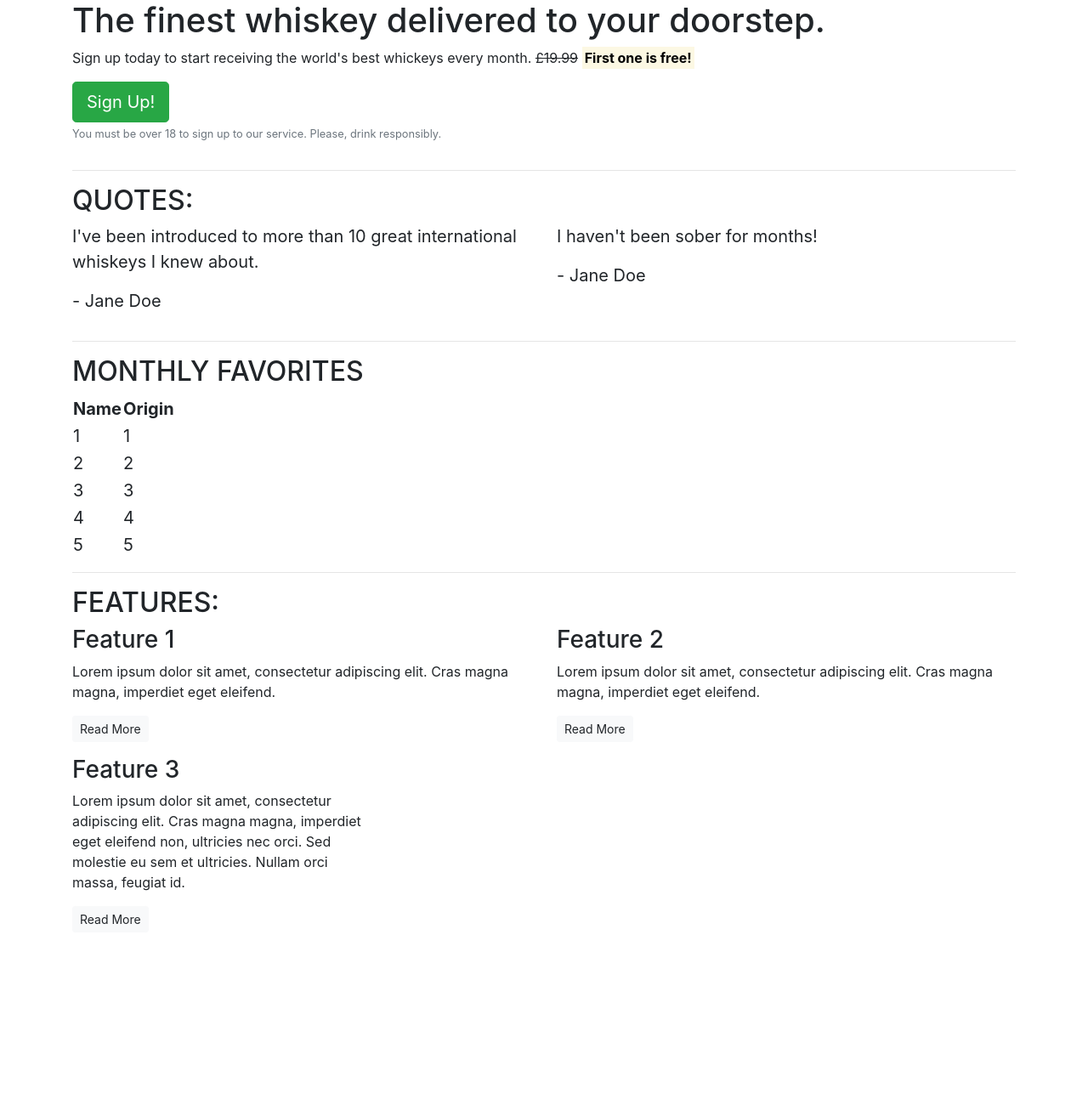
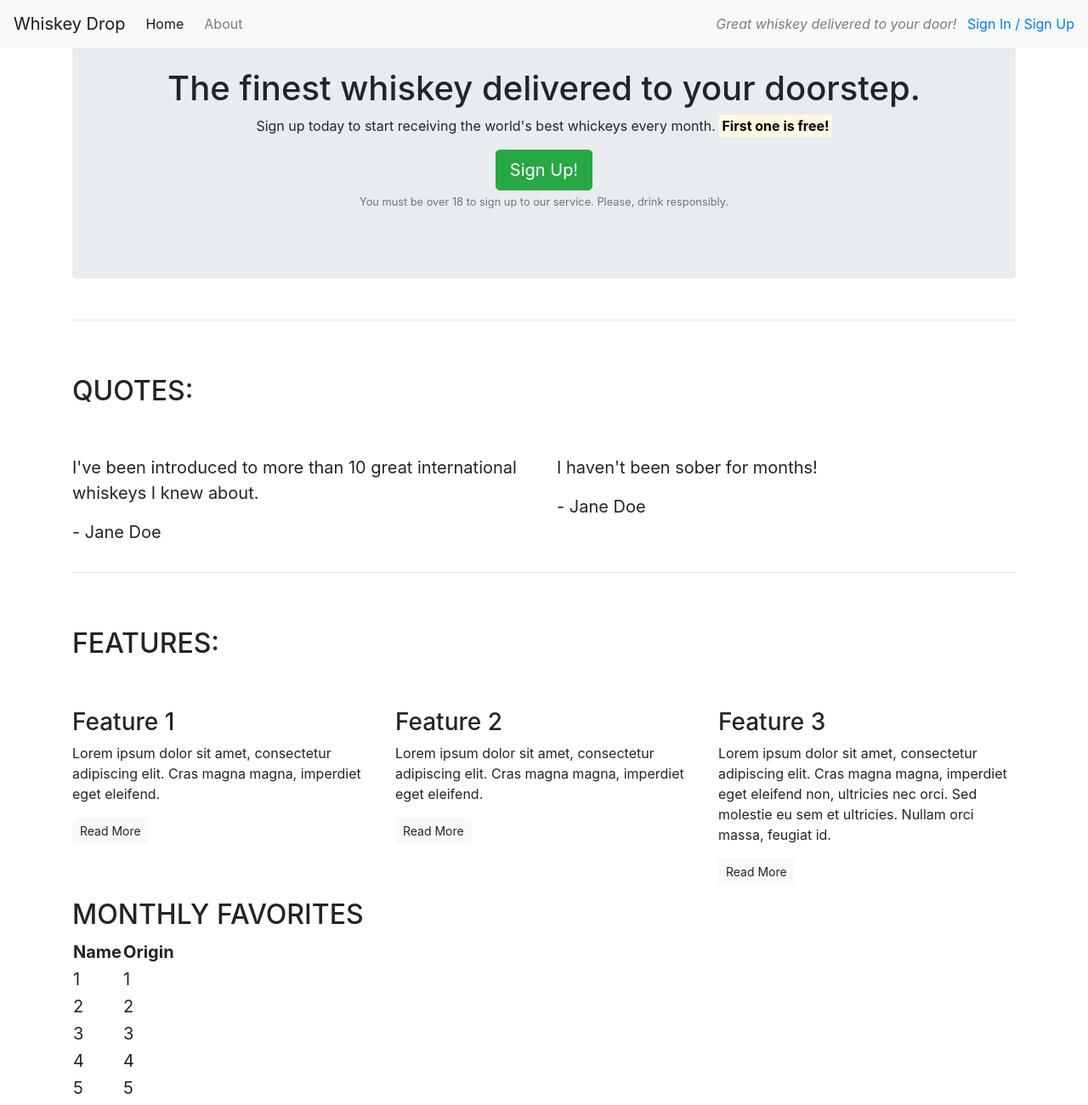
Before and after one commit to Mx-CrystalJ/Bootstrap, a plain HTML site: page index.html in a window 1280 px wide. Shown: the top 1300 px of the page at 85% size. Before the commit the page ends 1113 px from the top, so only its background shows below. Drawn offline with nearby package versions, Linux system fonts and the light colour scheme.

Commit message:
Add styles to landing page for features, nav bar, move favorites to bottom

```diff
--- a/index.html
+++ b/index.html
@@ -11,14 +11,28 @@
 </head>
 
 <body>
-    <article class="container">
+    <nav class="navbar navbar-light bg-light navbar-expand-sm fixed-top">
+        <a href="/" class="navbar-brand">Whiskey Drop</a>
+        <ul class="navbar-nav mr-auto">
+            <li class="active nav-item mr-2"><a class="nav-link" href="/">Home</a></li>
+            <li class="nav-item mr-2"><a class="nav-link" href="/about">About</a></li>
+            <li class="nav-item mr-2 d-block d-sm-none"><a class="nav-link" href="/login">Sign Up / Log In</a></li>
+        </ul>
+        <div class="d-none d-md-block">
+            <p class="navbar-text my-auto mr-2"><i>Great whiskey delivered to your door!</i></p>
+            <a href="/login">Sign In / Sign Up</a>
+        </div>
+    </nav>
+    <article class="container mt-3">
         <!--Callout-->
         <div class="row">
             <div class="col-12">
-                <section class="callout">
+                <section class="callout jumbotron text-center">
                     <h1>The finest whiskey delivered to your doorstep.</h1>
                     <p>Sign up today to start receiving the world's best whickeys every month.
-                        <s>£19.99</s> <strong><mark>First one is free!</mark></marquee></strong></p>
+                        <s class="d-none d-sn-inline">£19.99</s>
+                        <span class="d-inline d-sm-none"><br></span>
+                        <strong><mark>First one is free!</mark></marquee></strong></p>
                     <button class="btn btn-success btn-lg">Sign Up!</button>
                     <p class="text-muted"><small>You must be over 18 to sign up to our service. Please, drink
                             responsibly.</small></p>
@@ -31,7 +45,7 @@
         <!--Quotes-->
         <section class="quotes">
             <div class="row">
-                <div class="col-12">
+                <div class="col-12 my-5">
                     <h2 class="text-uppercase">Quotes:</h2>
                 </div>
             </div>
@@ -52,6 +66,42 @@
         </section>
         <!-- /.quotes -->
         <hr>
+
+        <!-- Features -->
+        <section class="features">
+            <div class="row">
+                <div class="col-12 my-5">
+                    <h2 class="text-uppercase">Features:</h2>
+                </div>
+            </div>
+            <div class="row">
+                <div class="col-12 col-md-6 col-lg-4">
+                    <div class="features">
+                        <h3>Feature 1</h3>
+                        <p>Lorem ipsum dolor sit amet, consectetur adipiscing elit. Cras magna magna, imperdiet eget
+                            eleifend.</p>
+                        <p><a class="btn btn-sm btn-light" href="">Read More</a></p>
+                    </div>
+                </div>
+                <div class="col-12 col-md-6 col-lg-4">
+                    <div class="features">
+                        <h3>Feature 2</h3>
+                        <p>Lorem ipsum dolor sit amet, consectetur adipiscing elit. Cras magna magna, imperdiet eget
+                            eleifend.</p>
+                        <p><a class="btn btn-sm btn-light" href="">Read More</a></p>
+                    </div>
+                </div>
+                <div class="col-12 d-md-none d-lg-block col-lg-4">
+                    <div class="features">
+                        <h3>Feature 3</h3>
+                        <p>Lorem ipsum dolor sit amet, consectetur adipiscing elit. Cras magna magna, imperdiet eget
+                            eleifend non, ultricies nec orci. Sed molestie eu sem et ultricies. Nullam orci massa,
+                            feugiat id. </p>
+                        <p><a class="btn btn-sm btn-light" href="">Read More</a></p>
+                    </div>
+                </div>
+            </div>
+        </section>
 
         <!--Favorites-->
         <section class="favorites">
@@ -88,41 +138,6 @@
         <!-- /.Favorites -->
         <hr>
 
-        <!-- Features -->
-        <section class="features">
-            <div class="row">
-                <div class="col-12 col-md-6">
-                    <h2 class="text-uppercase">Features:</h2>
-                </div>
-            </div>
-            <div class="row">
-                <div class="col-12 col-md-6">
-                    <div class="features">
-                        <h3>Feature 1</h3>
-                        <p>Lorem ipsum dolor sit amet, consectetur adipiscing elit. Cras magna magna, imperdiet eget
-                            eleifend.</p>
-                        <p><a class="btn btn-sm btn-light" href="">Read More</a></p>
-                    </div>
-                </div>
-                <div class="col-12 col-md-6">
-                    <div class="features">
-                        <h3>Feature 2</h3>
-                        <p>Lorem ipsum dolor sit amet, consectetur adipiscing elit. Cras magna magna, imperdiet eget
-                            eleifend.</p>
-                        <p><a class="btn btn-sm btn-light" href="">Read More</a></p>
-                    </div>
-                </div>
-                <div class="col-12 d-md-none d-lg-block col-lg-4">
-                    <div class="features">
-                        <h3>Feature 3</h3>
-                        <p>Lorem ipsum dolor sit amet, consectetur adipiscing elit. Cras magna magna, imperdiet eget
-                            eleifend non, ultricies nec orci. Sed molestie eu sem et ultricies. Nullam orci massa,
-                            feugiat id. </p>
-                        <p><a class="btn btn-sm btn-light" href="">Read More</a></p>
-                    </div>
-                </div>
-            </div>
-        </section>
     </article>
 </body>
 
```
